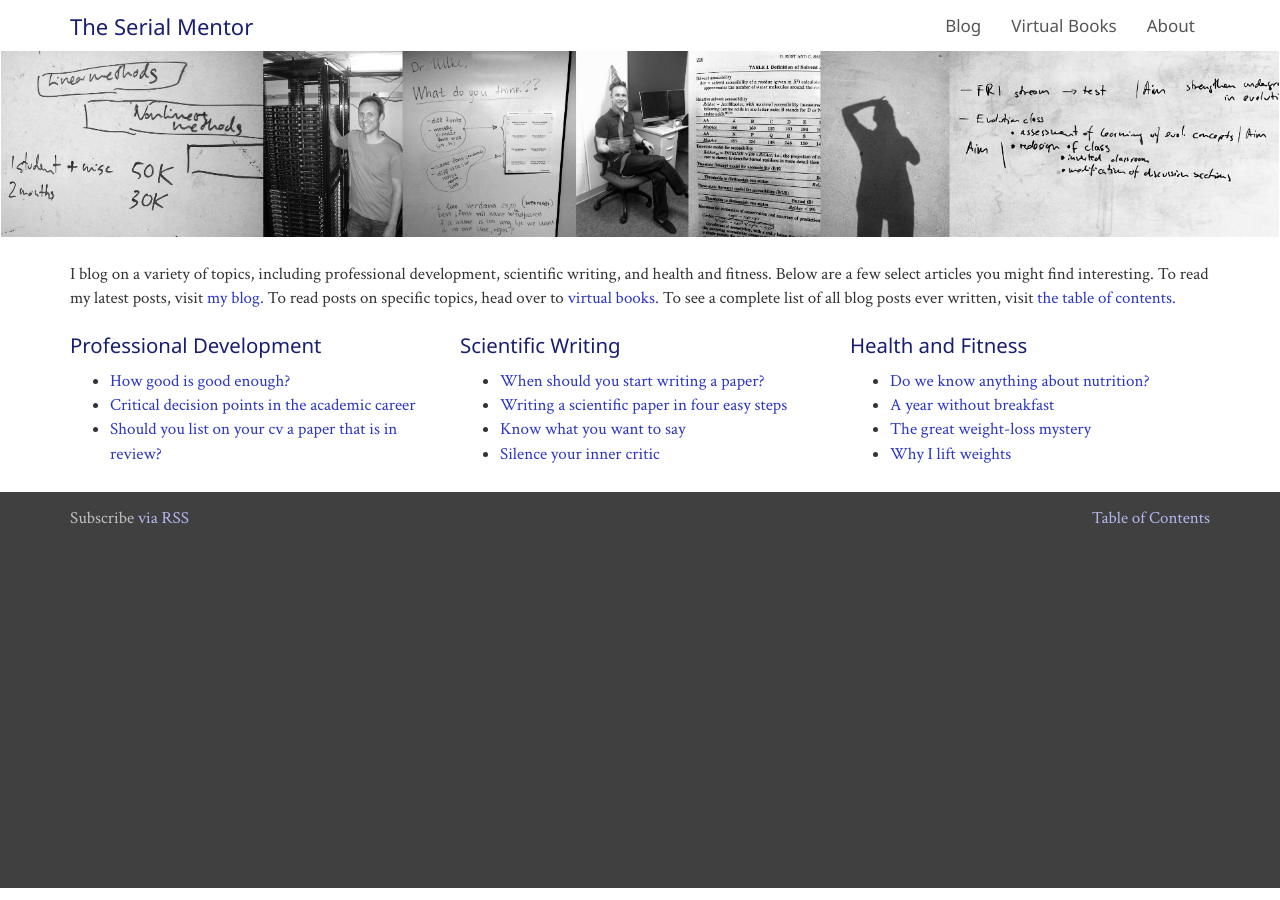
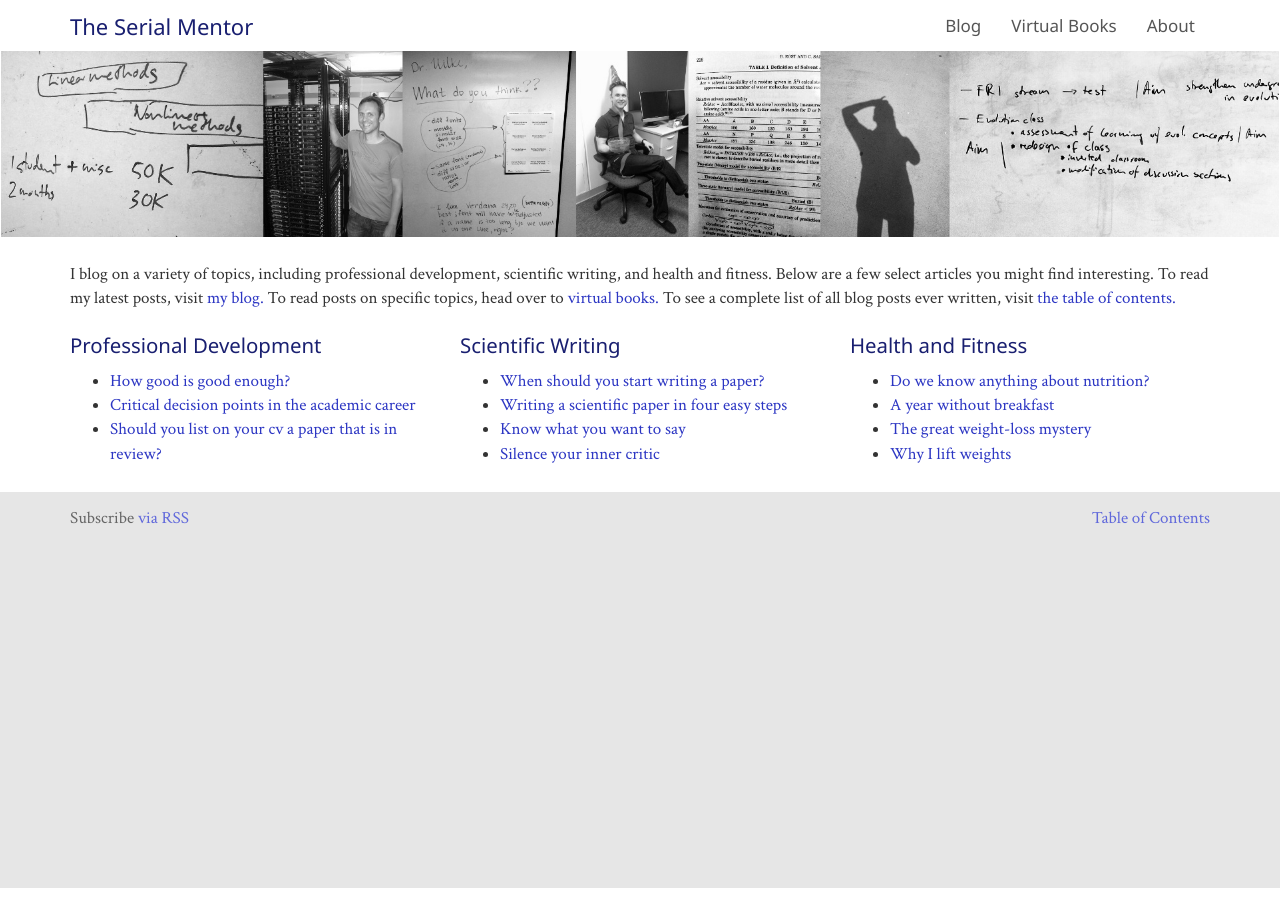
Before and after one commit to clauswilke/clauswilke.github.io.old, a Jekyll site: the page built from index.html, in a window 1280 px wide. Built offline with Jekyll 4.4.1, drawn with Linux system fonts in a browser that asks for light colours; nearby versions of some CDN libraries; some web fonts are replaced.

Commit message:
make footer less dominant.

```diff
--- a/_sass/_variables.scss
+++ b/_sass/_variables.scss
@@ -56,10 +56,10 @@ $link-hover-decoration: none;
 $heading-color:         $brand-primary;
 
 // footer background
-$footer-bg: lighten($gray-base, 25%);
-$footer-text-color: lighten($text-color-light, 25%);
-$footer-link-color: lighten($link-color, 35%);
-$footer-link-hover-color: lighten($footer-link-color, 10%);
+$footer-bg: lighten($gray-base, 90%);
+$footer-text-color: lighten($text-color, 20%);
+$footer-link-color: lighten($link-color, 15%);
+$footer-link-hover-color: lighten($footer-link-color, 20%);
 
 
 //
```
